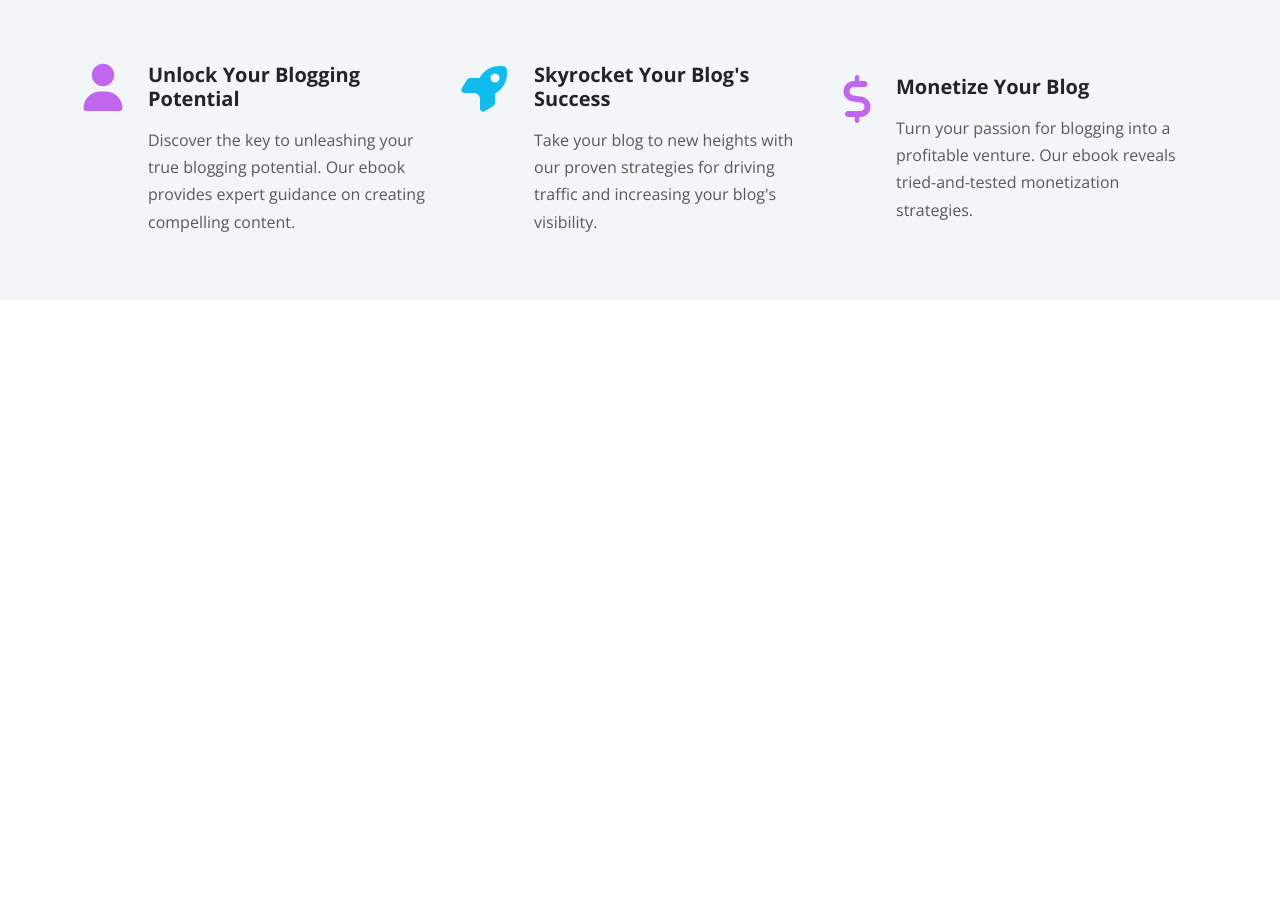
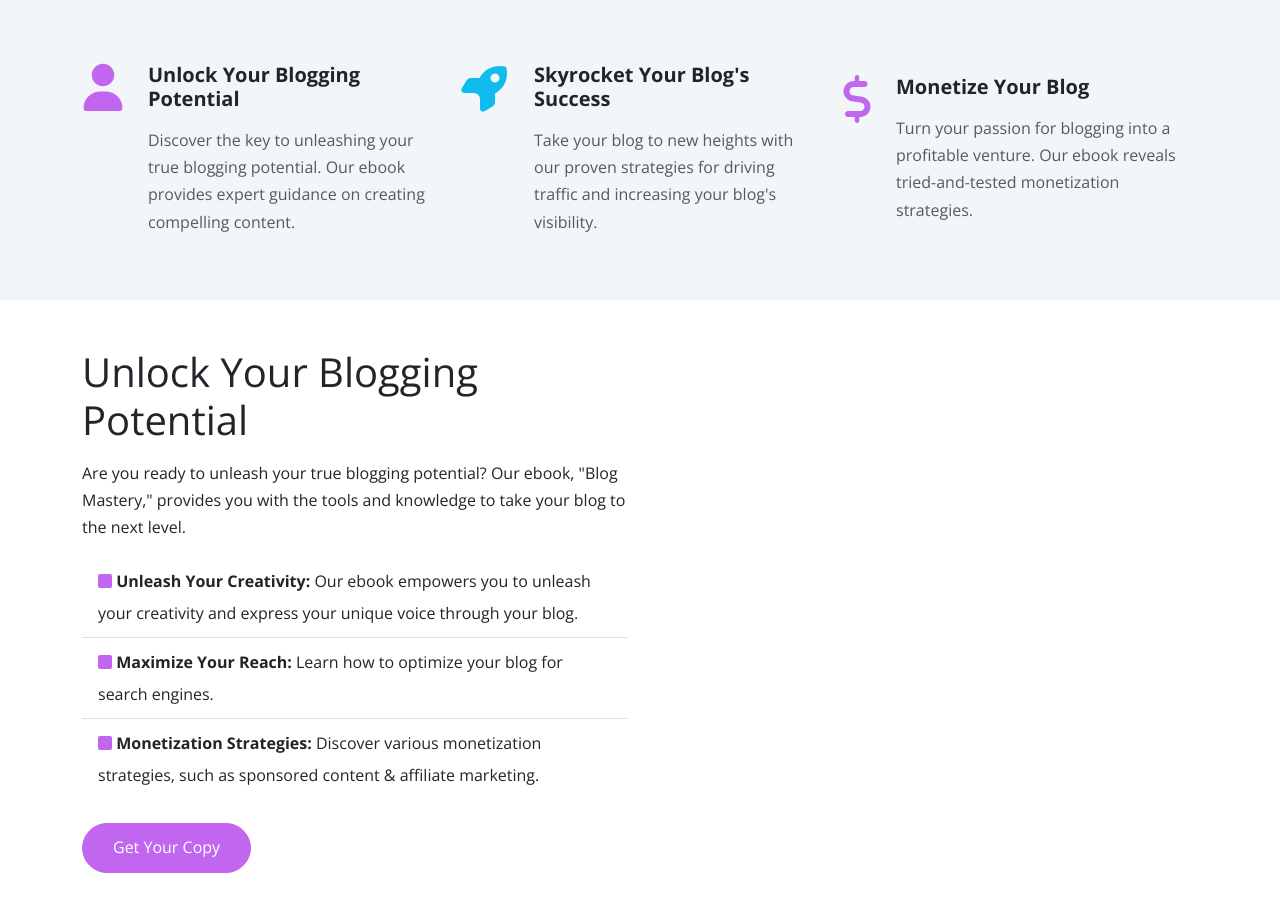
Before and after one commit to EddieO23/eBook-project, a website: page index.html in a window 1280 px wide. Shown: the part 922-1833 px from the top of the page. Before the commit the page ends 1222 px from the top, so only its background shows below. Drawn offline with nearby package versions, Linux system fonts and the light colour scheme.

Commit message:
started working on modal section or project. added little 3 sections to app "unlock your potential section of app"

```diff
--- a/index.html
+++ b/index.html
@@ -138,7 +138,6 @@
                 Take your blog to new heights with our proven strategies for
                 driving traffic and increasing your blog's visibility.
               </p>
-              </p>
             </div>
           </div>
           <div class="col-md-4 d-flex gap-4">
@@ -155,10 +154,44 @@
       </div>
     </section>
 
+    <!-- Details -->
+    <section id="details" class="details my-5">
+      <div class="container">
+        <div class="row">
+          <div class="col-md-6">
+            <div class="text-container d-flex flex-column justify-content-center h-100">
+              <h2 class="display-6">Unlock Your Blogging Potential</h2>
+              <p>
+                Are you ready to unleash your true blogging potential? Our
+                  ebook, "Blog Mastery," provides you with the tools and
+                  knowledge to take your blog to the next level.
+              </p>
+              <ul class="list-group list-group-flush lh-lg">
+                <li class="list-group-item">
+                  <i class="fas fa-square text-primary"></i>
+                  <strong>Unleash Your Creativity:</strong> Our ebook empowers
+                  you to unleash your creativity and express your unique voice
+                  through your blog.
+                </li>
+                <li class="list-group-item">
+                  <i class="fas fa-square text-primary"></i>
+                  <strong>Maximize Your Reach:</strong> Learn how to optimize
+                  your blog for search engines.
+                </li>
+                <li class="list-group-item">
+                  <i class="fas fa-square text-primary"></i>
+                  <strong>Monetization Strategies:</strong> Discover various
+                  monetization strategies, such as sponsored content &
+                  affiliate marketing.
+                </li>
+              </ul>
+              <a class="btn btn-primary text-white mt-4 align-self-start" data-bs-toggle="modal" data-bs-target="#modal1">Get Your Copy</a>
+            </div>
+          </div>
 
-
-
-
+        </div>
+      </div>
+    </section>
 
     <script src="js/bootstrap.bundle.min.js"></script>
     <script src="js/script.js"></script>
```
